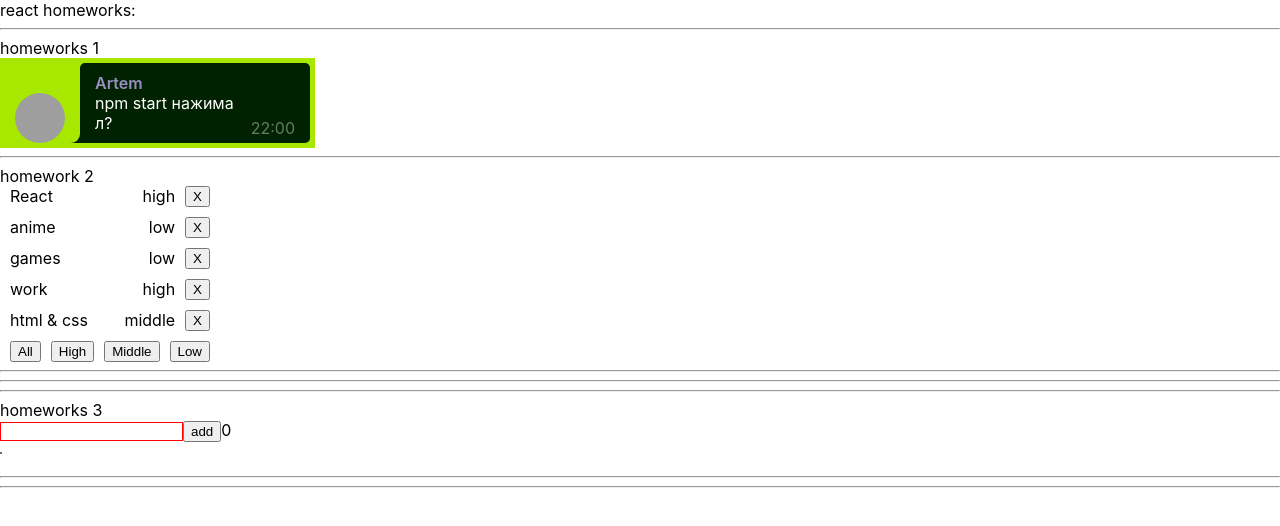
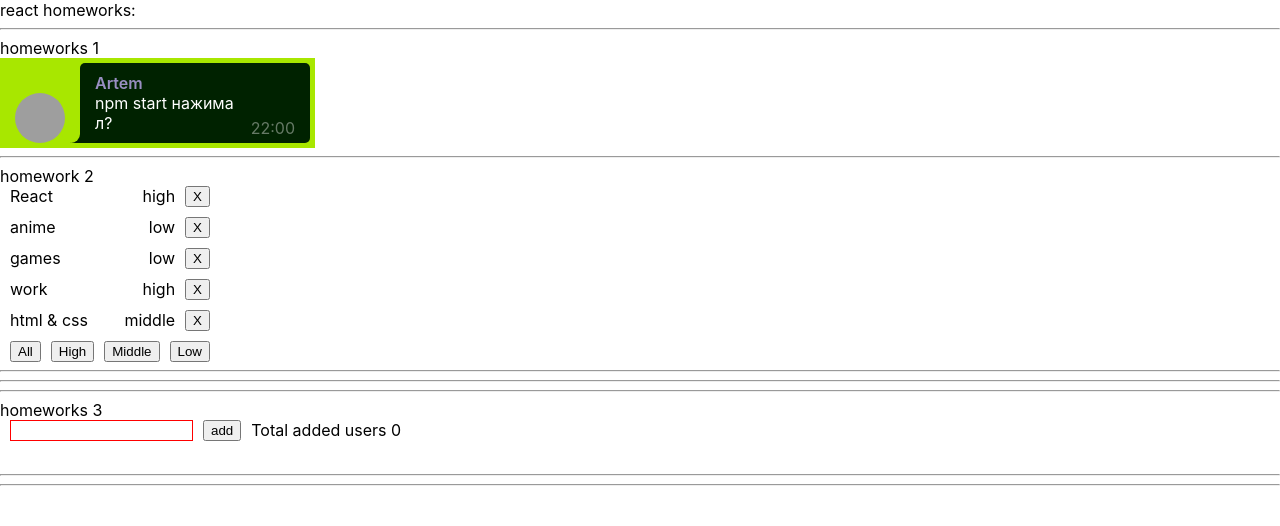
Before and after one commit to meskal1/homeworks, a React (Create React App) app: page / in a window 1280 px wide. Shown: the top 526 px of the page. Built offline with nearby package versions, Linux system fonts and the light colour scheme; grey boxes are pictures that could not be loaded.

Commit message:
stilyzed

```diff
--- a/src/index.css
+++ b/src/index.css
@@ -1,13 +1,12 @@
 body {
-    margin: 0;
-    font-family: -apple-system, BlinkMacSystemFont, 'Segoe UI', 'Roboto', 'Oxygen',
-    'Ubuntu', 'Cantarell', 'Fira Sans', 'Droid Sans', 'Helvetica Neue',
-    sans-serif;
-    -webkit-font-smoothing: antialiased;
-    -moz-osx-font-smoothing: grayscale;
+	margin: 0;
+	font-family: -apple-system, BlinkMacSystemFont, "Segoe UI", "Roboto", "Oxygen", "Ubuntu", "Cantarell", "Fira Sans",
+		"Droid Sans", "Helvetica Neue", sans-serif;
+	-webkit-font-smoothing: antialiased;
+	-moz-osx-font-smoothing: grayscale;
+	box-sizing: border-box;
 }
 
 code {
-    font-family: source-code-pro, Menlo, Monaco, Consolas, 'Courier New',
-    monospace;
+	font-family: source-code-pro, Menlo, Monaco, Consolas, "Courier New", monospace;
 }
--- a/src/p2-homeworks/h3/Greeting.module.css
+++ b/src/p2-homeworks/h3/Greeting.module.css
@@ -1,7 +1,10 @@
 .someClass {
 	display: inline-block;
-	margin: 10px 0px 10px 0px;
-	border: 1px solid black;
+	height: 20px;
+	max-width: 200px;
+	line-height: 20px;
+	margin: 5px 0px 0px 0px;
+	/* border: 1px solid black; */
 	color: red;
 	border-radius: 5px;
 }
@@ -9,6 +12,9 @@
 .error {
 	border: 1px solid red;
 }
+/* .error:focus {
+	border: 1px solid red;
+} */
 
 input {
 	outline: none;
@@ -16,3 +22,14 @@ input {
 .nonstyle {
 	border: 1px solid green;
 }
+.block_container {
+	display: flex;
+	gap: 10px;
+}
+.block {
+	display: flex;
+	flex-direction: column;
+}
+.asd {
+	margin: 0px 0px 0px 10px;
+}
--- a/src/p2-homeworks/h3/Greeting.tsx
+++ b/src/p2-homeworks/h3/Greeting.tsx
@@ -13,17 +13,17 @@ type GreetingPropsType = {
 const Greeting: React.FC<GreetingPropsType> = (
 	{ name, setNameCallback, addUser, error, totalUsers } // деструктуризация пропсов
 ) => {
-	let inputClass = s.error // need to fix with (?:)
+	let inputClass = name ? s.nonstyle : s.error
 
 	const onKeyPressHandler = (e: KeyboardEvent<HTMLInputElement>) => {
 		if (e.key === "Enter") addUser() // Если нажата клавиша Энтер, вызвать функцию нажатия на кнопку
 	};
 	return (
-		<div>
-			<div>
+		<div className={s.block}>
+			<div className={s.block_container}>
 				<input value={name} onChange={setNameCallback} className={inputClass} onKeyPress={onKeyPressHandler} />
 				<button onClick={addUser}>add</button>
-				<span >{totalUsers}</span>
+				<span >{'Total added users ' + totalUsers}</span>
 			</div>
 			<span className={s.someClass}>{error}</span>
 		</div>
--- a/src/p2-homeworks/h3/GreetingContainer.tsx
+++ b/src/p2-homeworks/h3/GreetingContainer.tsx
@@ -17,6 +17,9 @@ const GreetingContainer: React.FC<GreetingContainerPropsType> = ({ users, addUse
 
 	const setNameCallback = (e: ChangeEvent<HTMLInputElement>) => {
 		setName(e.currentTarget.value)
+		if (e.currentTarget.value !== '') {
+			setError('')
+		}
 	}
 	const addUser = () => {
 		if (name === '') {
--- a/src/p2-homeworks/h3/HW3.tsx
+++ b/src/p2-homeworks/h3/HW3.tsx
@@ -1,6 +1,7 @@
 import React, { useState } from 'react'
 import { v1 } from 'uuid'
 import GreetingContainer from './GreetingContainer'
+import s from './Greeting.module.css'
 
 // types
 export type UserType = {
@@ -22,12 +23,14 @@ function HW3() {
 			homeworks 3
 
 			{/*should work (должно работать)*/}
+			<div className={s.asd}>
 				<GreetingContainer users={users} addUserCallback={addUserCallback} />
 				{users.map(a => {
 					return (
 						<div key={a._id}>{a.name}</div>
 					)
 				})}
+			</div>
 			<hr />
 			{/*для личного творчества, могу проверить*/}
 			{/*<AlternativeGreeting/>*/}
```
Lines whose indentation alone changed are shown as unchanged.
